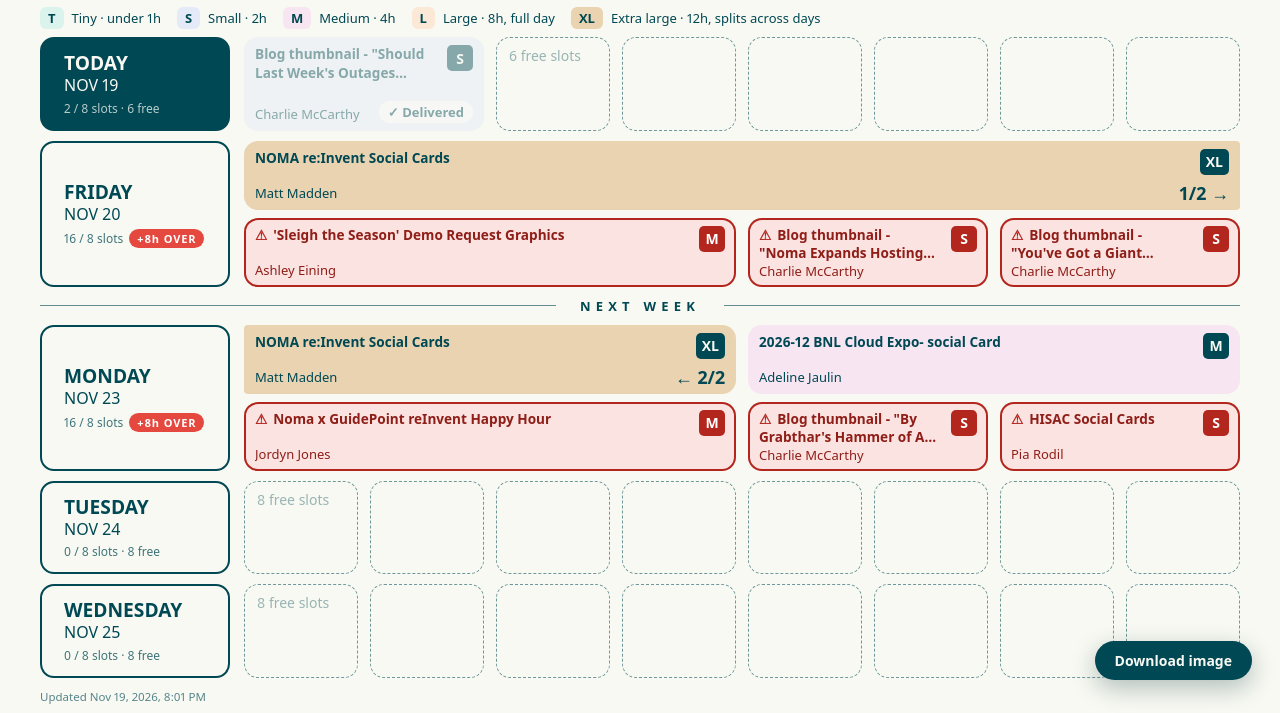
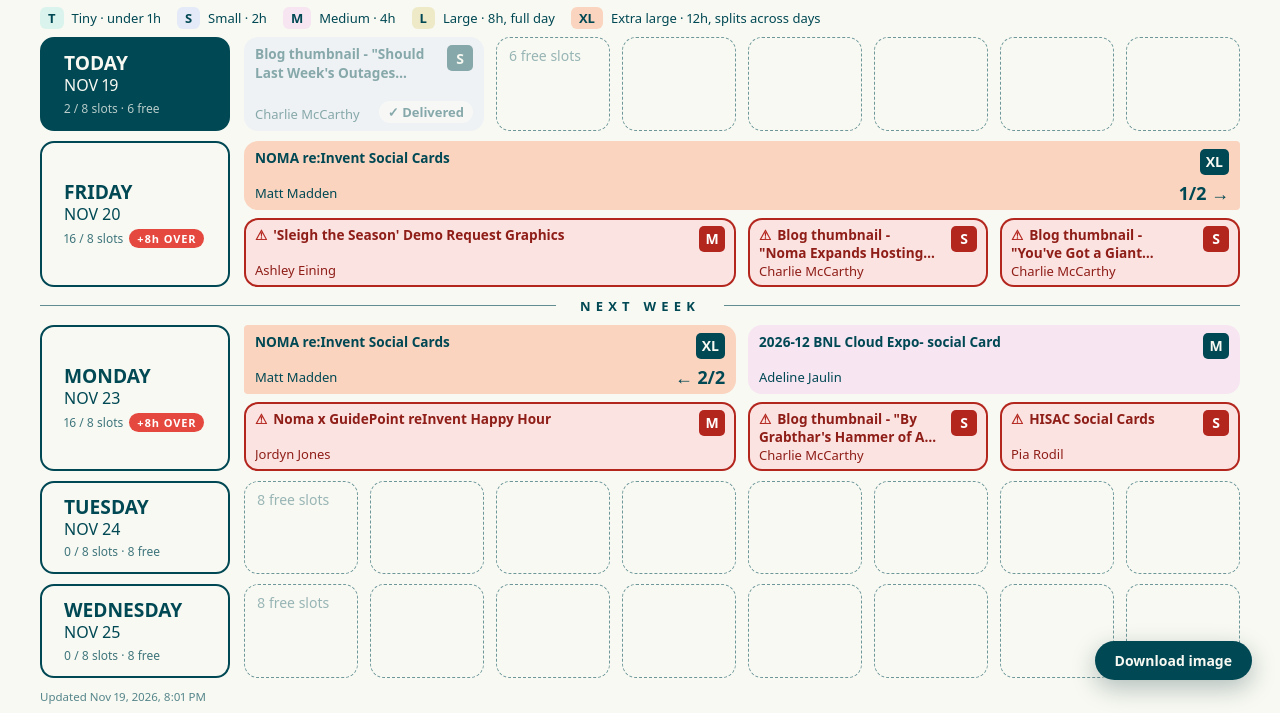
Before and after one commit to camilachisini/clientdashboard, a plain HTML site: page noma/index.html in a window 1280 px wide. Shown: the part 92-805 px from the top of the page. Drawn offline with Linux system fonts and the light colour scheme.

Commit message:
Update task size colors
Co-Authored-By: Claude Opus 5.5 <noreply@anthropic.com>
Claude-Session: https://claude.ai/code/session_014H9TfhAC7s5NgPZ3D1Cpmj

```diff
--- a/noma/index.html
+++ b/noma/index.html
@@ -11,7 +11,7 @@ body { margin: 0; background: #F7F9F2; }
 
 @import url('https://fonts.googleapis.com/css2?family=Raleway:wght@300;400;500;700&family=Playfair+Display:ital,wght@1,400&display=swap');
 .nm { --teal: #004854; --cream: #F7F9F2; --line: rgba(0, 72, 84, 0.45);
-  --t: #DBF3ED; --s: #E5EAF8; --m: #F8E5F2; --l: #FBE8D6; --xl: #E9D3B0;
+  --t: #DBF3ED; --s: #E4EAF8; --m: #F7E5F2; --l: #EEE9C7; --xl: #FAD4BF;
   font-family: 'Raleway', var(--font-anthropic-sans); color: var(--teal); background: var(--cream);
   padding: 56px 64px 48px; border-radius: 12px; min-width: 1180px; }
 .nm-wrap { overflow-x: auto; }
```
